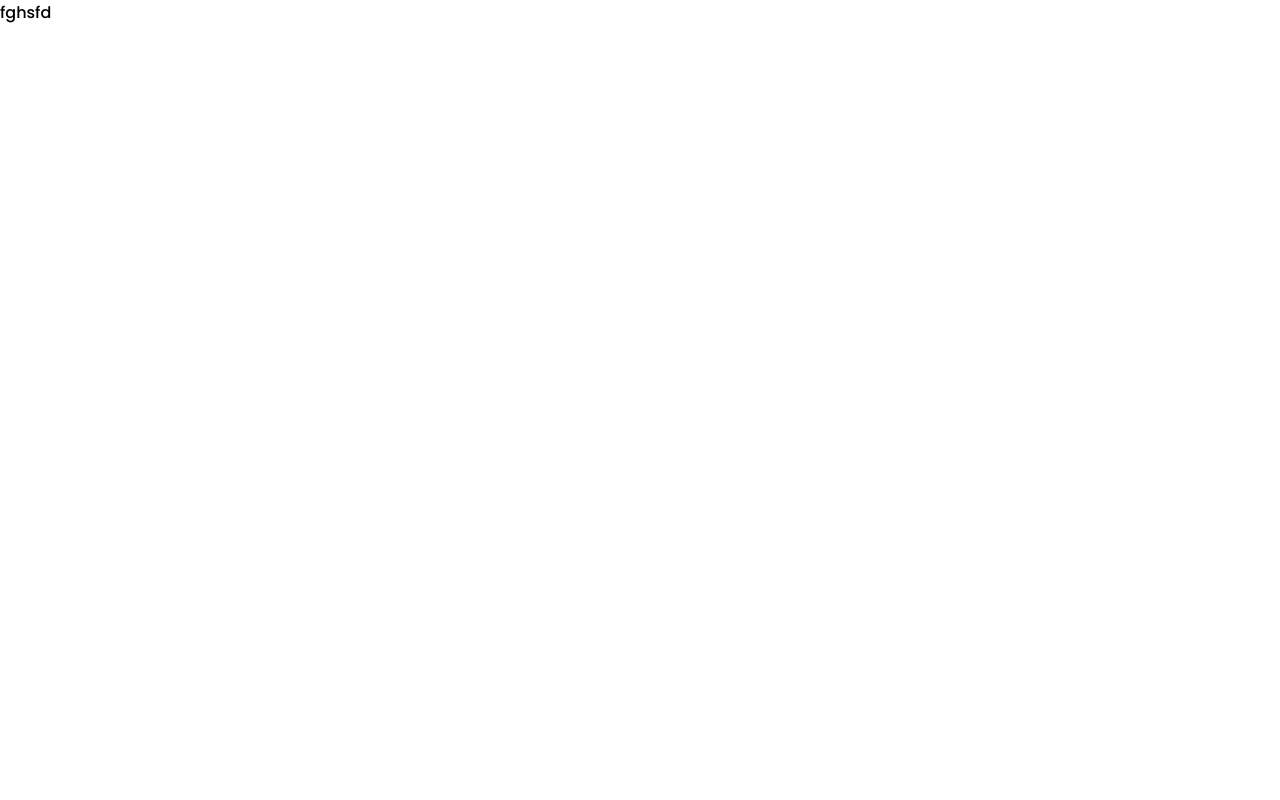
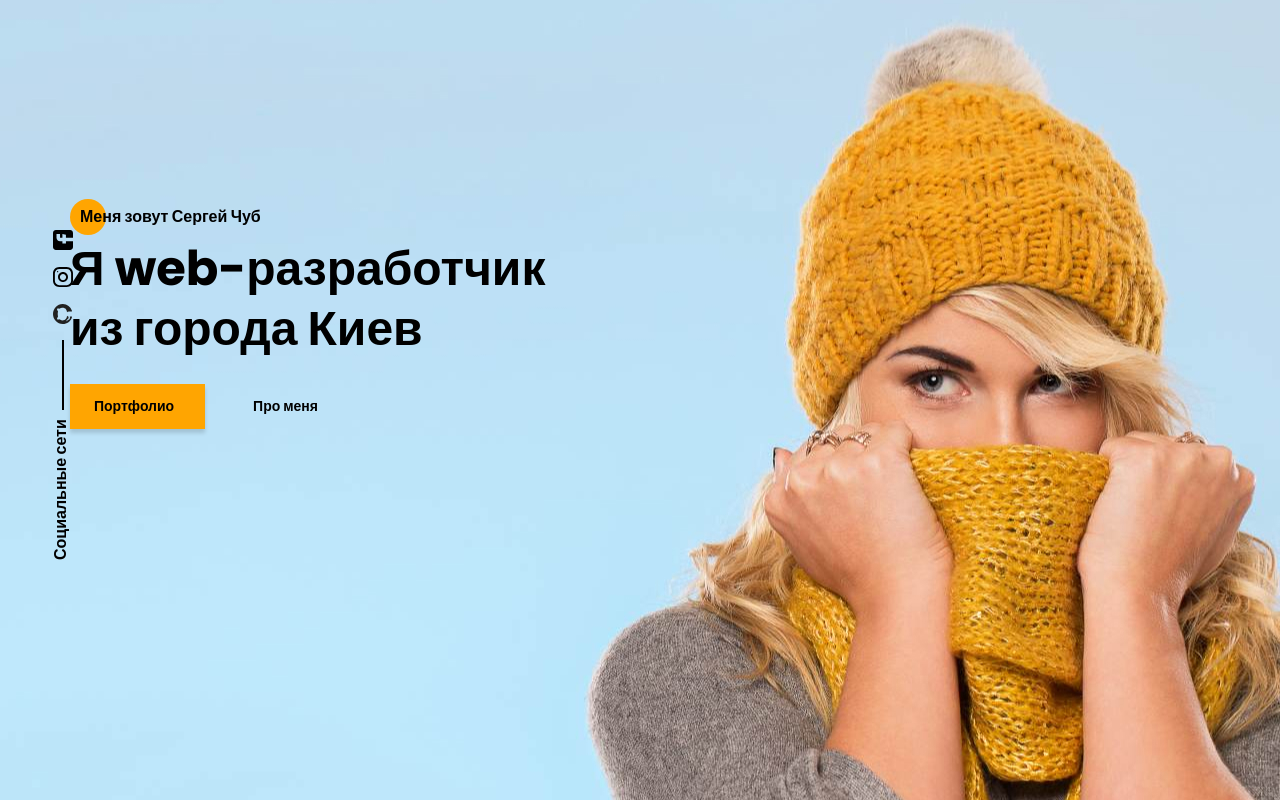
Before and after one commit to Chubss/portpolio, a website: page src/index.html in a window 1280 px wide. Drawn offline with Linux system fonts and the light colour scheme.

Commit message:
first section+aside

```diff
--- a/src/index.html
+++ b/src/index.html
@@ -10,7 +10,30 @@
 </head>
 
 <body>
-    fghsfd
+    <aside class="sidepanel">
+        <a href="#" class="sidepanel__link">
+            <img src="icons/social/Facebook.svg" alt="Facebook">
+        </a>
+        <a href="#" class="sidepanel__link">
+            <img src="icons/social/Instagram.svg" alt="Instagram">
+        </a>
+        <a href="#" class="sidepanel__link">
+            <img src="icons/social/Github.svg" alt="Github">
+        </a>
+        <div class="sidepanel__divider"></div>
+        <div class="sidepanel__text title title_fs16"><span>Социальные сети</span></div>
+    </aside>
+    <section class="promo">
+        <div class="promo__container">
+            <div class="promo__title title title_fs16">Меня зовут Сергей Чуб</div>
+            <h1 class="promo__suptitle title title_fs48 ">Я web-разработчик
+                из города Киев</h1>
+            <div class="promo__buttons">
+                <a href="#" class="promo__link btn btn_link">Портфолио</a>
+                <a href="#" class="promo__link">Про меня</a>
+            </div>
+        </div>
+    </section>
 </body>
 
 </html>
--- a/src/sass/base/_mixins.scss
+++ b/src/sass/base/_mixins.scss
@@ -0,0 +1,13 @@
+@mixin circle {
+    &::before {
+        content: "";
+        position: absolute;
+        width: 36px;
+        height: 36px;
+        background-color: $orange;
+        border-radius: 100%;
+        z-index: -1;
+        top: -25%;
+        left: 0;
+    }
+}
--- a/src/sass/base/_variables.scss
+++ b/src/sass/base/_variables.scss
@@ -0,0 +1 @@
+$orange: #FFA501;
--- /dev/null
+++ b/src/sass/blocks/_btns.scss
@@ -0,0 +1,10 @@
+.btn {
+    background: $orange;
+    box-shadow: 0px 4px 4px rgba(0, 0, 0, 0.15);
+
+    &_link {
+        width: 135px;
+        height: 45px;
+        padding: 12px 24px;
+    }
+}
--- /dev/null
+++ b/src/sass/blocks/_promo.scss
@@ -0,0 +1,34 @@
+.promo {
+    position: relative;
+    min-height: 100vh;
+    background: url("../img/bg/Background.jpg") (50%/cover) no-repeat;
+    padding: 205px 0 362px;
+
+    &__suptitle {
+        margin-top: 10px;
+        max-width: 532px;
+    }
+
+    &__title {
+        padding-left: 10px;
+        position: relative;
+        z-index: 2;
+        @include circle;
+    }
+
+    &__buttons {
+        margin-top: 25px;
+        width: 248px;
+        display: flex;
+        justify-content: space-between;
+        align-items: center;
+    }
+
+    &__link {
+        font-weight: 700;
+        font-size: 14px;
+        line-height: 21px;
+        color: #000000;
+        text-decoration: none;
+    }
+}
--- /dev/null
+++ b/src/sass/blocks/_sidepanel.scss
@@ -0,0 +1,31 @@
+.sidepanel {
+    position: fixed;
+    top: 230px;
+    left: 50px;
+    display: flex;
+    flex-direction: column;
+    justify-content: space-between;
+    align-items: center;
+    height: 340px;
+    z-index: 3;
+
+    &__link {}
+
+    &__divider {
+        width: 2px;
+        height: 70px;
+        background-color: #000000;
+    }
+
+    &__text {
+        height: 150px;
+        width: 25px;
+
+        span {
+            display: block;
+            height: 25px;
+            width: 150px;
+            transform: rotate(-90deg) translate(-35%, -255%);
+        }
+    }
+}
--- /dev/null
+++ b/src/sass/blocks/_titles.scss
@@ -0,0 +1,20 @@
+.title {
+    font-weight: 700;
+    color: #000000;
+    font-size: 36px;
+    line-height: 60px;
+    position: relative;
+    z-index: 5;
+
+    &_fs48 {
+        font-size: 48px;
+        line-height: 60px;
+    }
+
+    &_fs16 {
+        font-size: 16px;
+        line-height: 24px;
+    }
+
+
+}
--- a/src/sass/style.scss
+++ b/src/sass/style.scss
@@ -1,5 +1,5 @@
+@import "base/variables";
 @import "base/mixins";
-@import "base/variables";
 @import "libs/fonts";
 
 * {
@@ -8,3 +8,13 @@
     margin: 0;
     padding: 0;
 }
+
+[class*="__container"] {
+    width: 1140px;
+    margin: 0 auto;
+}
+
+@import "blocks/promo";
+@import "blocks/titles";
+@import "blocks/btns";
+@import "blocks/sidepanel";
```
Also changed, not shown: src/css/style.min.css.
